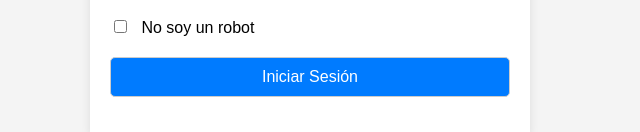
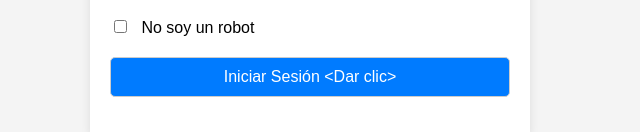
Before and after one commit to MarceloPintadoTES/SiteMenu, a plain HTML site: page index.html in a window 1280 px wide. Shown: the part 287-419 px from the top of the page, without its empty margins (330-970 px from the left). Drawn offline with Linux system fonts and the light colour scheme.

Commit message:
Se agrega mensaje en el boton

```diff
--- a/index.html
+++ b/index.html
@@ -85,7 +85,7 @@
             </label>
         </div>
         <div class="form-group">
-            <input type="submit" value="Iniciar Sesión" onclick="window.location.href = './pages/menu.html';">
+            <input type="submit" value="Iniciar Sesión <Dar clic>" onclick="window.location.href = './pages/menu.html';">
         </div>
 
         </div>
```
Also changed, not shown: .gitignore.txt (added).
